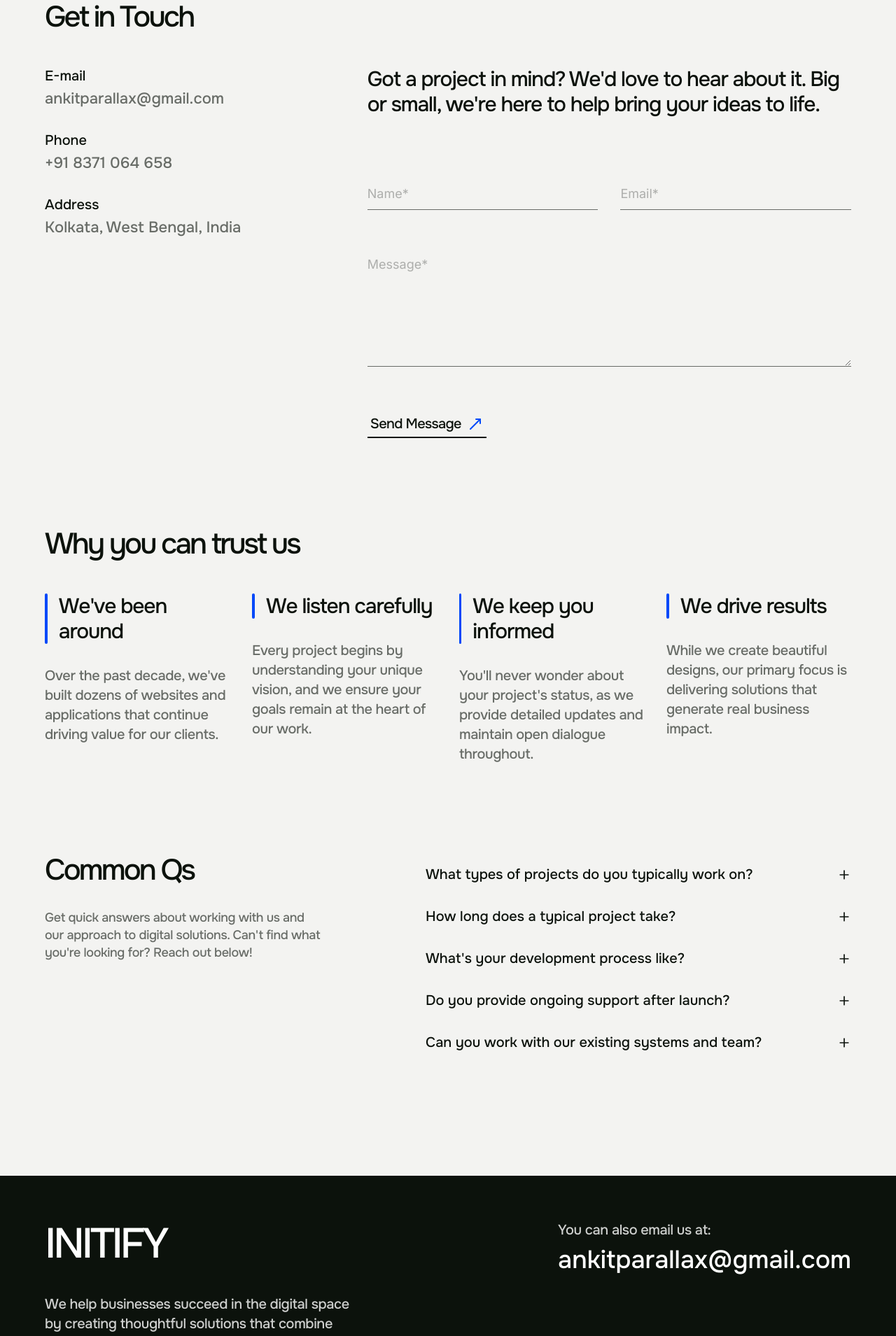
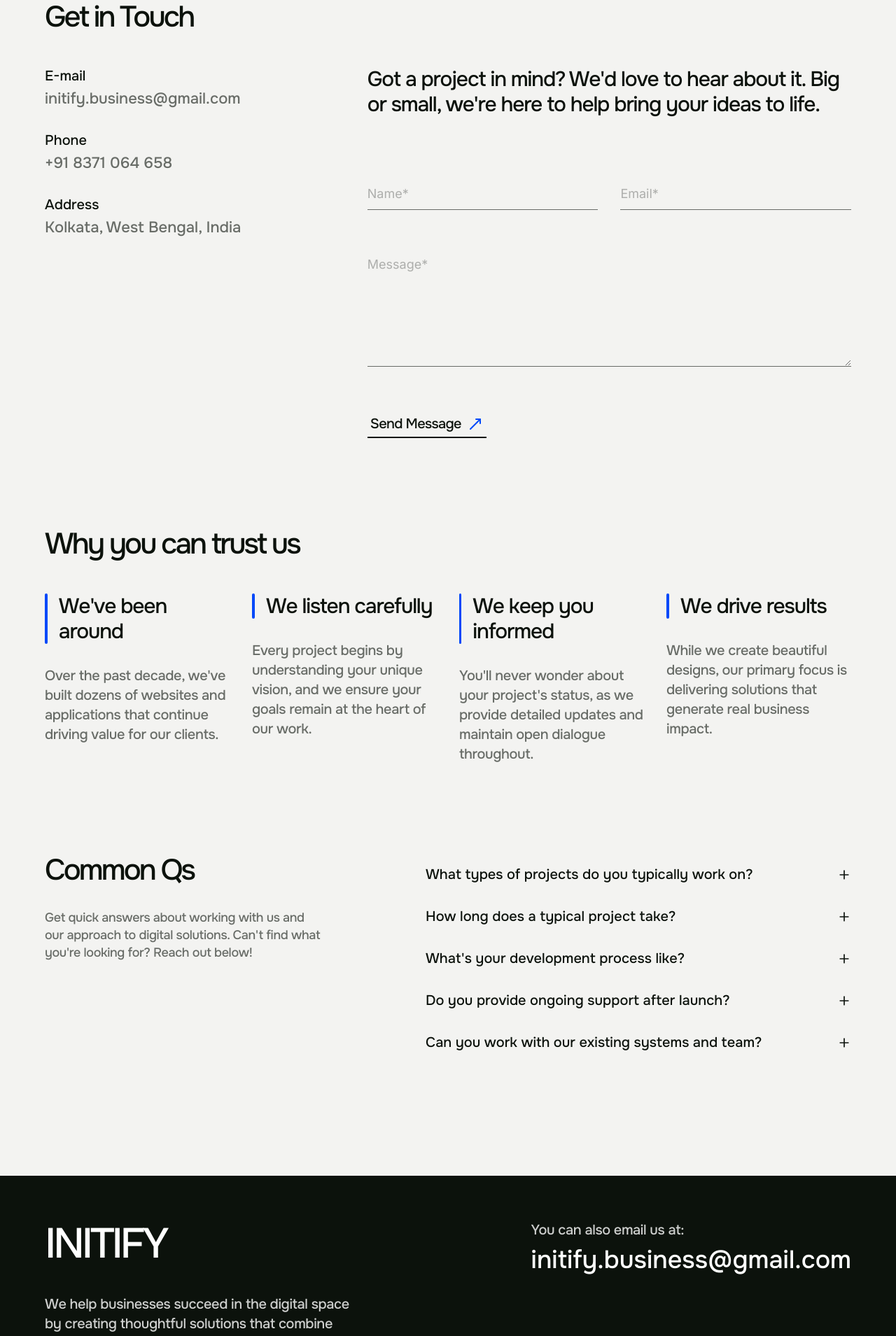
Before and after one commit to initify-admin/initify-portfolio, a Next.js app: page / in a window 1280 px wide. Shown: the part 5120-7029 px from the top of the page at 70% size. Built offline with nearby package versions, Linux system fonts and the light colour scheme.

Commit message:
Refactor navigation and contact email handling; replace hardcoded email with dynamic import and update nav data structure

```diff
--- a/components/contact.tsx
+++ b/components/contact.tsx
@@ -17,6 +17,7 @@ import { MoveUpRight } from "lucide-react";
 import emailjs from "emailjs-com";
 import { toast } from "sonner";
 import { SendMessageRequest, SendMessageResponse } from "@/types/message";
+import { emailAddress } from "@/data/social";
 
 export default function Contact() {
   const contentRef = useRef(null);
@@ -121,10 +122,10 @@ export default function Contact() {
                 <h1 className={contactInfoHeadingClassName}>E-mail</h1>
                 <Link
                   target="_blank"
-                  href="mailto:ankitparallax@gmail.com"
+                  href={`mailto:${emailAddress}`}
                   className={contactInfoValueClassName}
                 >
-                  ankitparallax@gmail.com
+                  {emailAddress}
                 </Link>
               </div>
 
--- a/components/footer.tsx
+++ b/components/footer.tsx
@@ -9,9 +9,10 @@ import {
 } from "./ui/section";
 import Link from "next/link";
 import { socialItems } from "@/data/social";
-import { navItems } from "@/data/header";
+import { navItems } from "@/data/nav";
 import { transitionDuration, transitionEffect } from "@/lib/utils";
 import { scrollToSection } from "@/lib/utils";
+import { emailAddress } from "@/data/social";
 
 export default function Footer() {
   const contentRef = useRef(null);
@@ -51,10 +52,10 @@ export default function Footer() {
 
               <Link
                 target="_blank"
-                href="mailto:ankitparallax@gmail.com"
+                href={`mailto:${emailAddress}`}
                 className="font-onest font-medium text-white text-2xl sm:text-3xl xl:text-4xl"
               >
-                ankitparallax@gmail.com
+                {emailAddress}
               </Link>
             </div>
           </div>
--- a/components/header.tsx
+++ b/components/header.tsx
@@ -9,7 +9,7 @@ import {
   transitionDuration,
   transitionEffect,
 } from "@/lib/utils";
-import { navItems } from "@/data/header";
+import { navItems } from "@/data/nav";
 import { socialItems } from "@/data/social";
 
 export default function Header() {
--- a/components/ui/section.tsx
+++ b/components/ui/section.tsx
@@ -3,7 +3,7 @@
 import React, { forwardRef } from "react";
 import { motion, HTMLMotionProps } from "framer-motion";
 import { cn } from "@/lib/utils";
-import { Section as SectionType } from "@/types/header";
+import { Section as SectionType } from "@/types/nav";
 
 interface SectionWrapperProps extends HTMLMotionProps<"section"> {
   id: SectionType;
--- a/data/header.ts
+++ b/data/nav.ts
@@ -1,4 +1,4 @@
-import { NavItem } from "@/types/header";
+import { NavItem } from "@/types/nav";
 
 export const navItems: NavItem[] = [
   { title: "Home", scrollTo: "hero" },
--- a/data/social.ts
+++ b/data/social.ts
@@ -6,3 +6,5 @@ export const socialItems: SocialItem[] = [
   { title: "Instagram", link: "https://www.instagram.com/initify" },
   { title: "Facebook", link: "https://www.facebook.com/initify" },
 ];
+
+export const emailAddress = "initify.business@gmail.com";
--- a/lib/utils.ts
+++ b/lib/utils.ts
@@ -1,5 +1,5 @@
 import { NextResponse } from "next/server";
-import { Section } from "@/types/header";
+import { Section } from "@/types/nav";
 import { clsx, type ClassValue } from "clsx";
 import { twMerge } from "tailwind-merge";
 
```
Also changed, not shown: types/nav.ts (renamed from types/header.ts).
